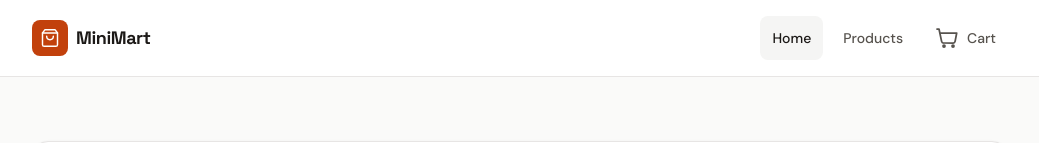
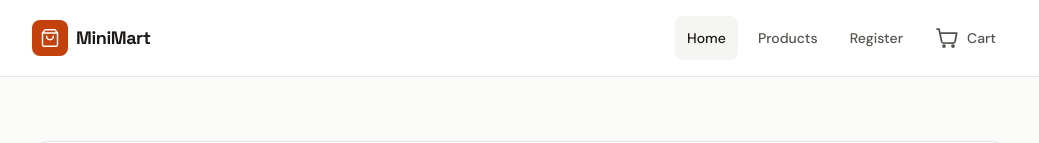
Before and after one commit to ramibentaieb-qa/ai-built-shop-qa, a Next.js app: page / in a window 1280 px wide. Shown: the top 143 px of the page, without its empty margins (120-1159 px from the left). Built offline with nearby package versions, Linux system fonts and the light colour scheme.

Commit message:
feat: add the Register link to the header

```diff
--- a/src/components/site-header.tsx
+++ b/src/components/site-header.tsx
@@ -16,6 +16,7 @@ type NavLink = {
 const NAV_LINKS: NavLink[] = [
   { href: "/", label: "Home", testId: "nav-home" },
   { href: "/products", label: "Products", testId: "nav-products" },
+  { href: "/register", label: "Register", testId: "nav-register" },
   { href: "/cart", label: "Cart", testId: "nav-cart" },
 ];
 
@@ -78,7 +79,7 @@ export function SiteHeader() {
         </Link>
 
         <nav aria-label="Main" className="w-full sm:w-auto">
-          <ul className="flex items-center gap-1 sm:gap-2">
+          <ul className="flex flex-wrap items-center gap-1 sm:gap-2">
             {NAV_LINKS.map((link) => {
               const isActive = pathname === link.href;
               const isCart = link.href === "/cart";
```
